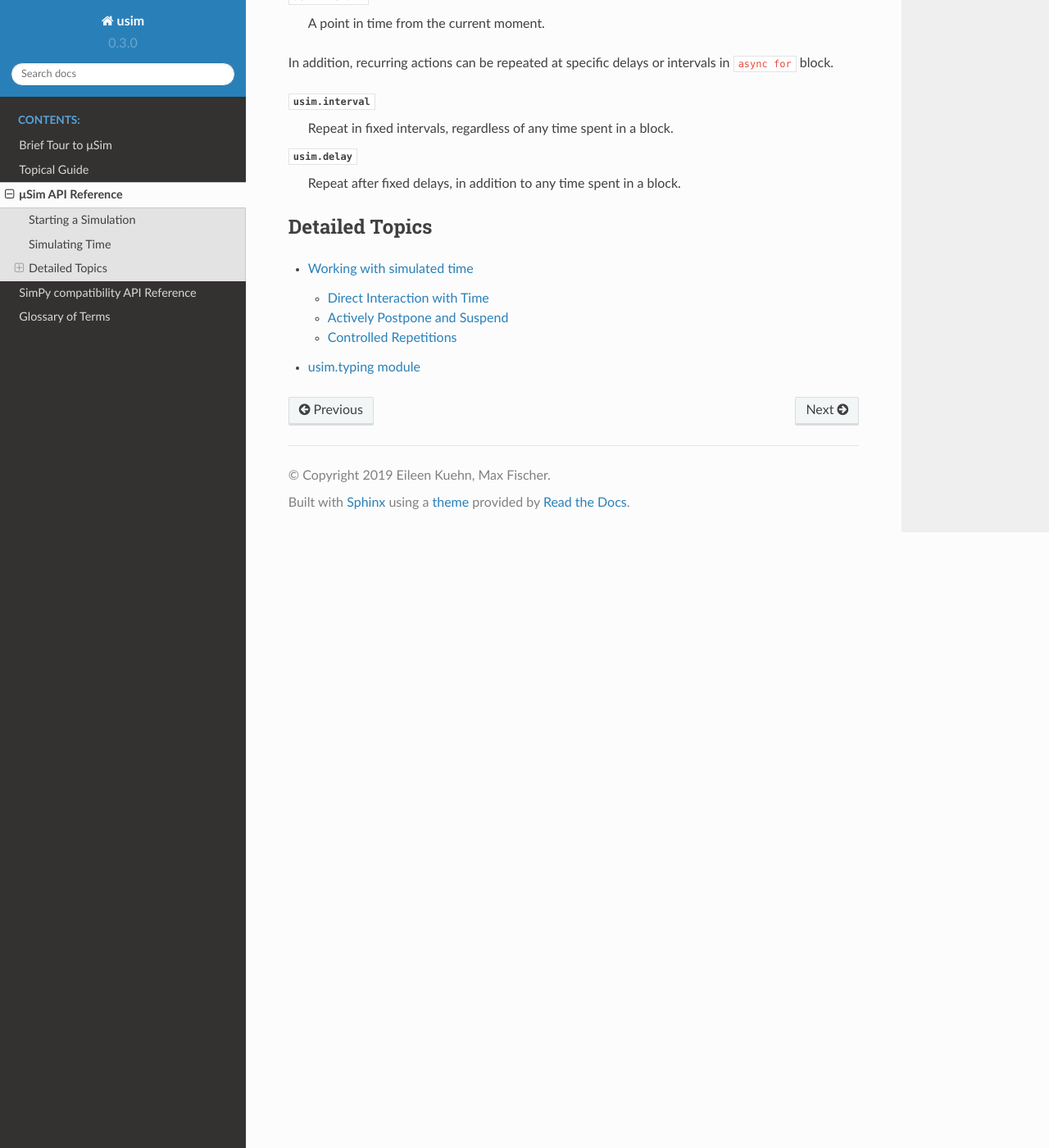
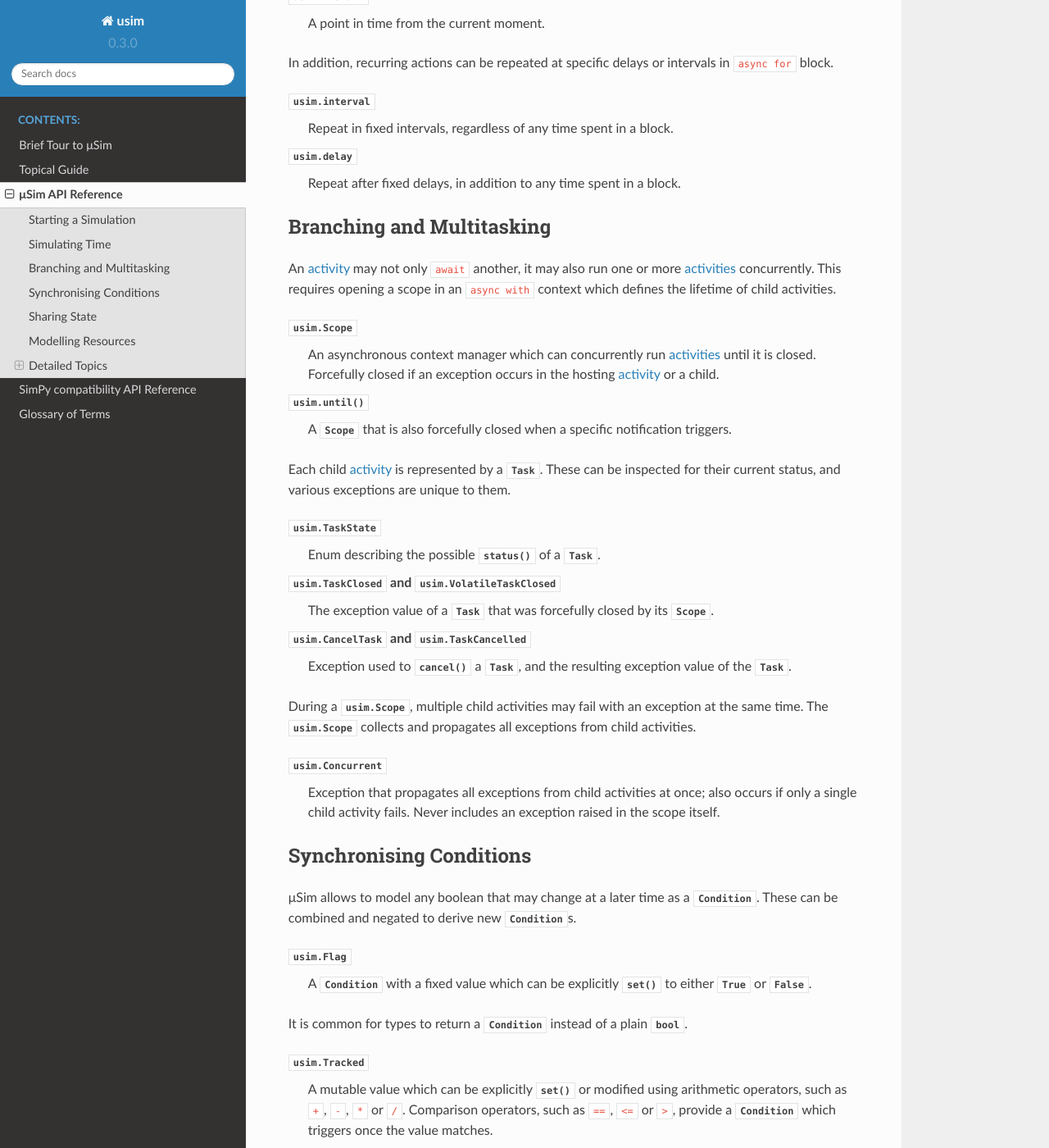
Before and after one commit to MaineKuehn/usim, a Sphinx documentation site: the page built from docs/source/api/usim.rst, in a window 1280 px wide and 1400 px high, scrolled down 939 px. Shown: the whole window at 82% size. Built offline with Sphinx 7.4.7 and the Read the Docs theme 2.0.0, drawn with Linux system fonts in a browser that asks for light colours; formulas are drawn with MathJax 3; some of the changed text lies outside the part shown.

Commit message:
added all top-level objects to usim docs

```diff
--- a/docs/source/api/usim.rst
+++ b/docs/source/api/usim.rst
@@ -20,7 +20,7 @@ verify simulations.
 Starting a Simulation
 ---------------------
 
-Simulations in μSim always defined based on a number of initial root
+Simulations in μSim are always defined based on a number of initial root
 :term:`activities <activity>`,
 which may branch out to more :term:`activities <activity>`.
 A simulation is started by calling :py:func:`usim.run`, passing in its
@@ -53,6 +53,100 @@ in ``async for`` block.
 :py:data:`usim.delay`
     Repeat after fixed delays, in addition to any time spent in a block.
 
+Branching and Multitasking
+--------------------------
+
+An :term:`activity` may not only ``await`` another,
+it may also run one or more :term:`activities <activity>` concurrently.
+This requires opening a scope in an ``async with`` context
+which defines the lifetime of child activities.
+
+:py:class:`usim.Scope`
+    An :term:`asynchronous context manager` which can concurrently
+    run :term:`activities <activity>` until it is closed.
+    Forcefully closed if an exception occurs
+    in the hosting :term:`activity` or a child.
+
+:py:func:`usim.until`
+    A :py:class:`~usim.Scope` that is also forcefully closed
+    when a specific notification triggers.
+
+Each child :term:`activity` is represented by a :py:class:`~usim.typing.Task`.
+These can be inspected for their current status,
+and various exceptions are unique to them.
+
+:py:class:`usim.TaskState`
+    Enum describing the possible :py:meth:`~usim.typing.Task.status`
+    of a :py:class:`~usim.typing.Task`.
+
+:py:exc:`usim.TaskClosed` and :py:exc:`usim.VolatileTaskClosed`
+    The exception value of a :py:class:`~usim.typing.Task` that was forcefully
+    closed by its :py:class:`~usim.Scope`.
+
+:py:exc:`usim.CancelTask` and :py:exc:`usim.TaskCancelled`
+    Exception used to :py:meth:`~usim.typing.Task.cancel`
+    a :py:class:`~usim.typing.Task`,
+    and the resulting exception value of the :py:class:`~usim.typing.Task`.
+
+During a :py:class:`usim.Scope`,
+multiple child activities may fail with an exception at the same time.
+The :py:class:`usim.Scope` collects and propagates all exceptions from child activities.
+
+:py:exc:`usim.Concurrent`
+    Exception that propagates all exceptions from child activities at once;
+    also occurs if only a single child activity fails.
+    Never includes an exception raised in the scope itself.
+
+Synchronising Conditions
+------------------------
+
+μSim allows to model any boolean that may change at a later time
+as a :py:class:`~usim.typing.Condition`.
+These can be combined and negated to derive new :py:class:`~usim.typing.Condition`\ s.
+
+:py:class:`usim.Flag`
+    A :py:class:`~usim.typing.Condition` with a fixed value which can be explicitly
+    :py:meth:`~usim.Flag.set` to either :py:data:`True` or :py:data:`False`.
+
+It is common for types to return a :py:class:`~usim.typing.Condition` instead of
+a plain :py:class:`bool`.
+
+:py:class:`usim.Tracked`
+    A mutable value which can be explicitly :py:meth:`~usim.Tracked.set` or modified
+    using arithmetic operators, such as ``+``, ``-``, ``*`` or ``/``.
+    Comparison operators, such as ``==``, ``<=`` or ``>``, provide
+    a :py:class:`~usim.typing.Condition` which triggers once the value matches.
+
+Sharing State
+-------------
+
+:py:class:`usim.Lock`
+    Ensure mutually exclusive access by for multiple activities.
+
+:py:class:`usim.Channel`
+    Broadcast messages to multiple subscribers.
+
+:py:class:`usim.Queue`
+    Send and receive unique messages.
+
+:py:class:`usim.StreamClosed`
+    Exception for operations not support by a closed
+    :py:class:`~usim.Channel` or :py:class:`~usim.Queue`
+
+Modelling Resources
+-------------------
+
+:py:class:`usim.Resources`
+    Supply of named resources which can be temporarily borrowed
+    or permanently produced/consumed.
+
+:py:class:`usim.Capacities`
+    Fixed supply of named resources which can be temporarily borrowed.
+
+:py:class:`usim.ResourcesUnavailable`
+    Exception raised when an attempt to :py:meth:`~usim.Resources.claim`
+    resources fails.
+
 Detailed Topics
 ---------------
 
--- a/usim/__init__.py
+++ b/usim/__init__.py
@@ -18,10 +18,11 @@ __all__ = [
     'time', 'eternity', 'instant', 'interval', 'delay',
     'until', 'Scope',
     'TaskCancelled', 'VolatileTaskClosed', 'TaskClosed', 'TaskState', 'CancelTask',
-    'Flag', 'Lock',
     'Concurrent',
+    'Flag', 'Tracked',
+    'Lock',
     'Channel', 'Queue', 'StreamClosed',
-    'Tracked', 'Capacities', 'Resources', 'ResourcesUnavailable',
+    'Capacities', 'Resources', 'ResourcesUnavailable',
 ]
 
 
```
